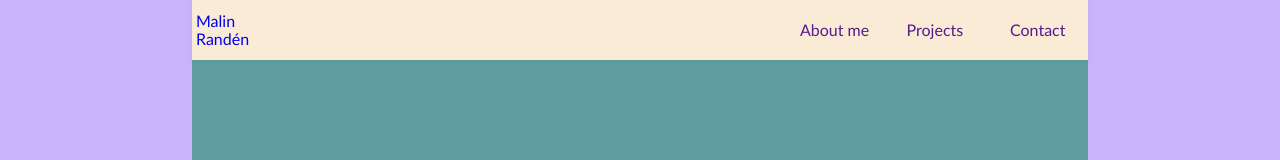
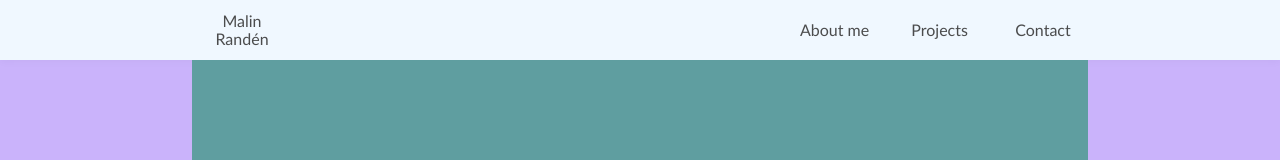
Before and after one commit to malinranden/portfolio, a React (Vite) app: page /portfolio in a window 1280 px wide. Shown: the top 160 px of the page. Built offline with nearby package versions, Linux system fonts and the light colour scheme.

Commit message:
changing navbar, full size

```diff
--- a/src/components/Navbar.jsx
+++ b/src/components/Navbar.jsx
@@ -3,10 +3,10 @@ import './_Navbar.scss'
 function Navbar () {
     return (
         <>
-            {/* <div className='navbar'> */}
+            <div className='navbar'>
                 <nav>
                     <ul>
-                        <li><a href="#link-to-top">Malin Randén</a></li>
+                        <li><a href="">Malin Randén</a></li>
                     </ul>
                         <ul className='ul-right'>
                             <li><a href="">About me</a></li>
@@ -14,7 +14,7 @@ function Navbar () {
                             <li><a href="">Contact</a></li>
                         </ul>
                 </nav>
-            {/* </div> */}
+            </div>
         </>
     )
 }
--- a/src/components/_Navbar.scss
+++ b/src/components/_Navbar.scss
@@ -1,21 +1,10 @@
 
-// .navbar {
-
-// }
+.navbar {
+ width: 100%;
+ background-color: aliceblue;
+ box-shadow: 0 2px 8px #00000008;
+}
 nav {
-    // width: 70%;
-    // height: 60px;
-    // display: flex;
-    // justify-content: space-between;
-
-    // display: flex;
-    // // justify-content: center;
-    // background-color: antiquewhite;
-    // position: sticky;
-    // top: 0;
-    // z-index: 1;
-    // box-shadow: 0 2px 8px #00000008;
-
   position: sticky;
   top: 0;
   z-index: 1;
@@ -28,9 +17,9 @@ nav {
   justify-content: space-between;
   align-items: center;
 
-  background-color: antiquewhite;
-  box-shadow: 0 2px 8px #00000008;
+  background-color: aliceblue;
 
+  text-align: center;
 }
 li {
     list-style: none;
@@ -51,4 +40,11 @@ ul {
 }
 ul, a {
     text-decoration: none;
+    color: #333333de;
+    &:hover {
+        color: rgb(124, 124, 124);
+    }
+    // &:active { // funkar inte?
+    //     color: #000;
+    // }
 }
--- a/src/styles/_mixins.scss
+++ b/src/styles/_mixins.scss
@@ -5,3 +5,9 @@
     width: 100%; // denna iaf
     padding: 20px; // rimlig?
 }
+
+// not needed
+// @mixin links {
+//     text-decoration: none;
+//     list-style: none;
+// }
```
